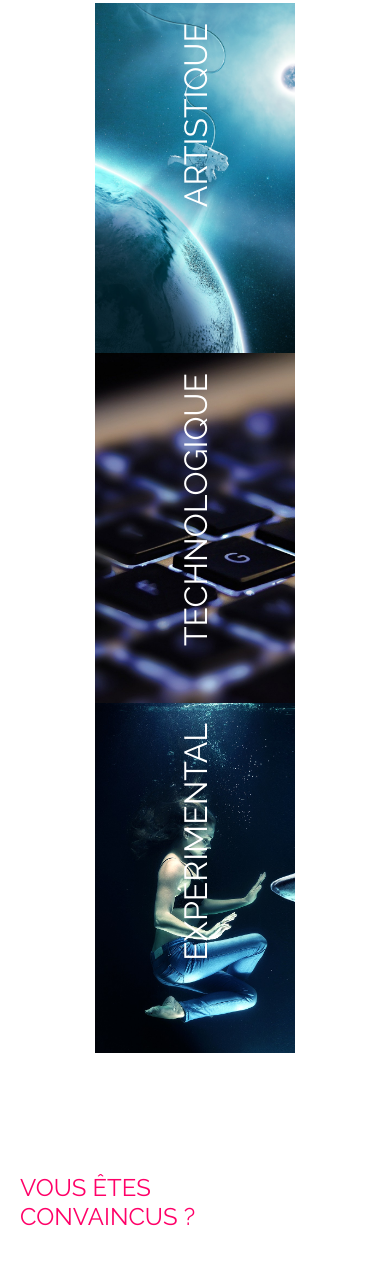
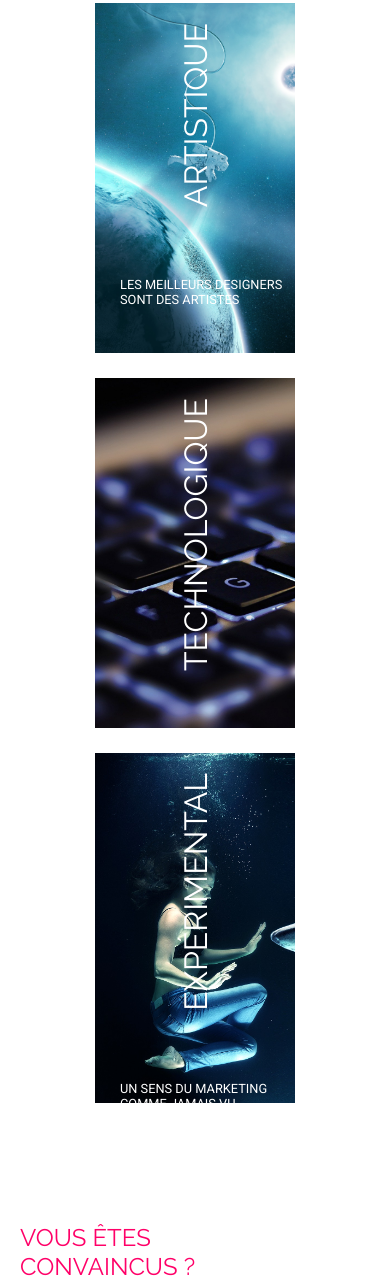
Before and after one commit to Neliiad/trobien, a website: page index.html in a window 390 px wide. Shown: the part 1671-2955 px from the top of the page. Drawn offline with Linux system fonts and the light colour scheme.

Commit message:
first commit

```diff
--- a/assets/scss/element/project.scss
+++ b/assets/scss/element/project.scss
@@ -17,7 +17,7 @@
           display: grid;
         grid-template-rows: auto;
         grid-template-columns: 1fr ;
-        grid-template-rows: 1fr;
+
         margin-top: 75px;
       }
     }
@@ -128,9 +128,9 @@
         p{
           color: white;
           font-family: "Roboto";
-          font-size: 1rem;
+          font-size: 0.8rem;
           margin-left: 25px;
-          margin-top: 150px;
+          margin-top: 70px;
       }
       }
 
@@ -189,7 +189,7 @@
     @media (max-width: 480px){
       height: 350px;
       width: 200px;
-
+      margin-top: 25px;
 
       h1{
         color: white;
@@ -206,9 +206,9 @@
     p{
       color: white;
       font-family: "Roboto";
-      font-size: 1rem;
+      font-size: 0.8rem;
       margin-left: 25px;
-      margin-top: 120px;
+      margin-top: 70px;
   }
   }
 }
@@ -267,7 +267,7 @@
     @media (max-width: 480px){
       height: 350px;
       width: 200px;
-
+      margin-top: 25px;
       h1{
         color: white;
         font-family: "Raleway";
@@ -283,9 +283,9 @@
     p{
       color: white;
       font-family: "Roboto";
-      font-size: 1rem;
+      font-size: 0.8rem;
       margin-left: 25px;
-      margin-top:130px;
+      margin-top:70px;
   }
 
 
```
Also changed, not shown: assets/css/styles.css, 1 other file.
